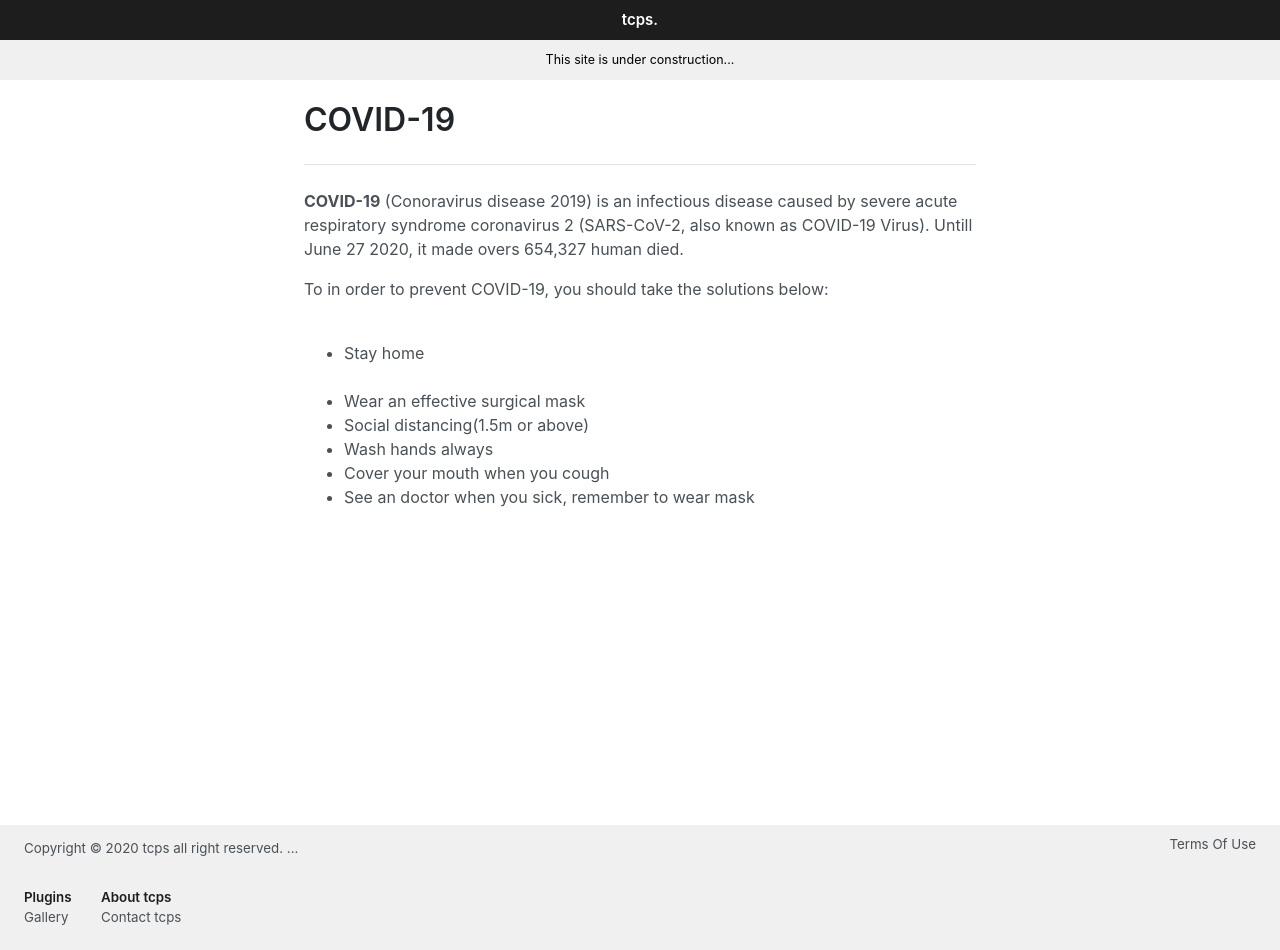
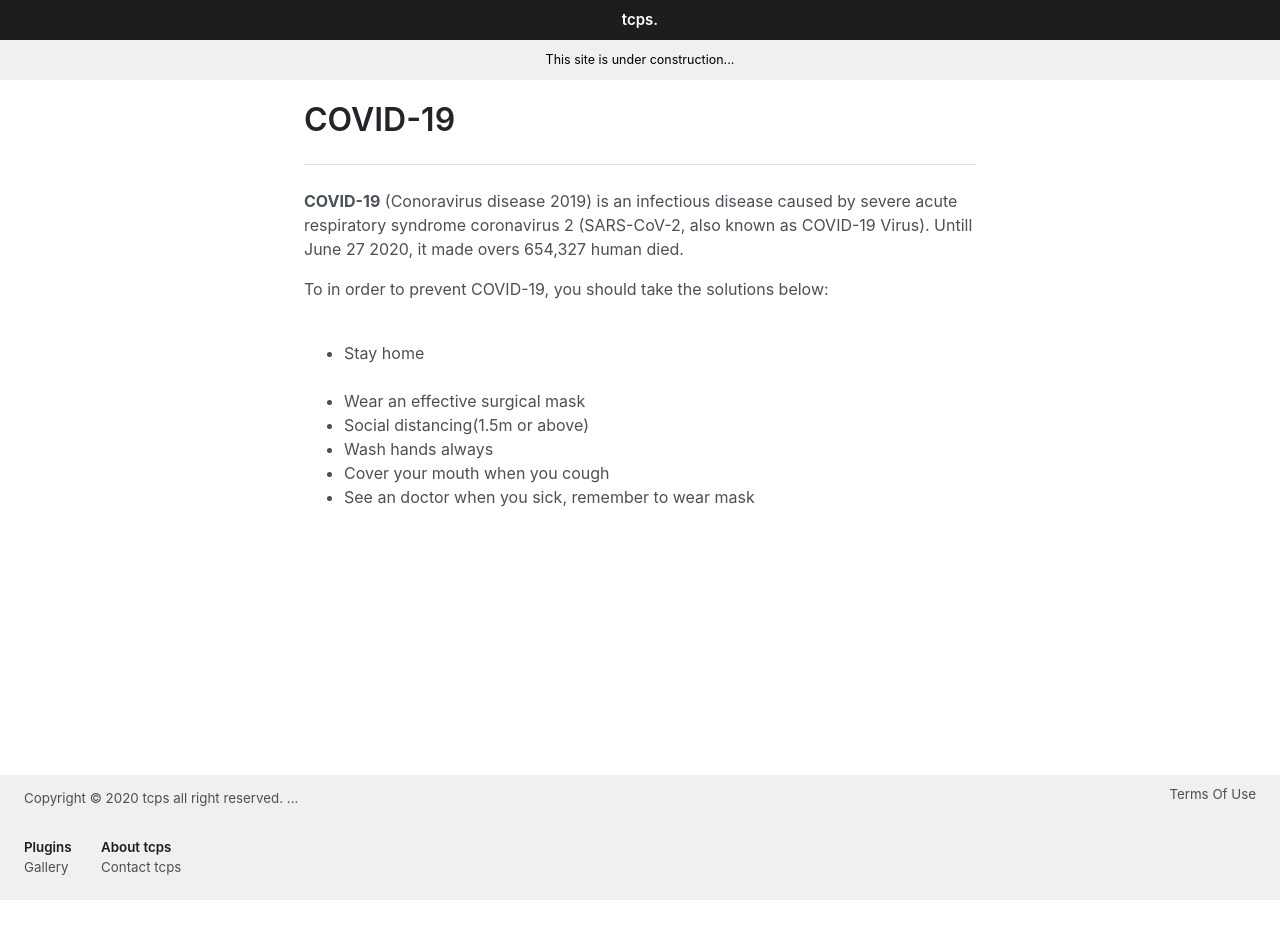
Before and after one commit to ttcps/ttcps.github.io, a Jekyll site: the page built from covid.html, in a window 1280 px wide. Built offline with Jekyll 4.4.1, drawn with Linux system fonts in a browser that asks for light colours; after the commit the page ends 900 px from its top, so only the background shows below that.

Commit message:
Update default.html

```diff
--- a/_layouts/default.html
+++ b/_layouts/default.html
@@ -6,7 +6,7 @@
   <body>
     <h1 style="font-size:15px;line-height: 40px;background-color: #1d1d1d;text-align: center; margin: 0px;"><a href="/" style="color: #ffffff;text-decoration: none;">tcps.</a></h1>
     {% include banner.html text="This site is under construction..." %}
-    <div class="container content" style="min-height: calc(100vh - 180px)">
+    <div class="container content" style="min-height: calc(100vh - 230px)">
       <main>
         {{ content }}
       </main>
```
